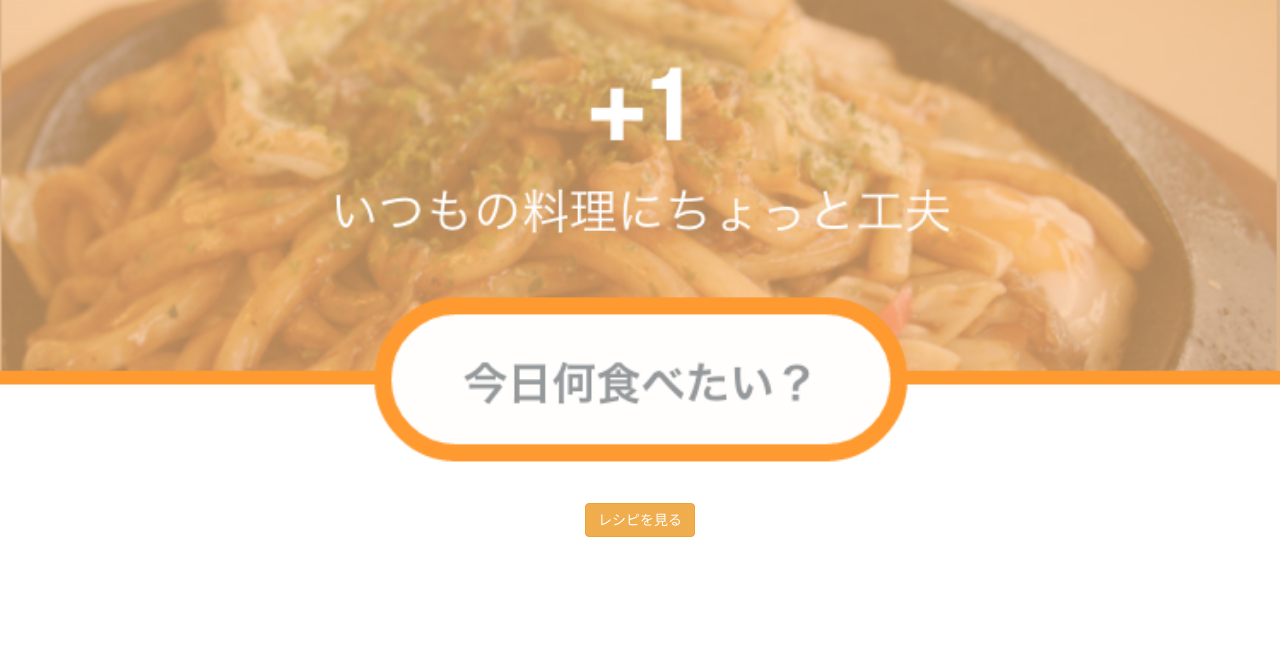
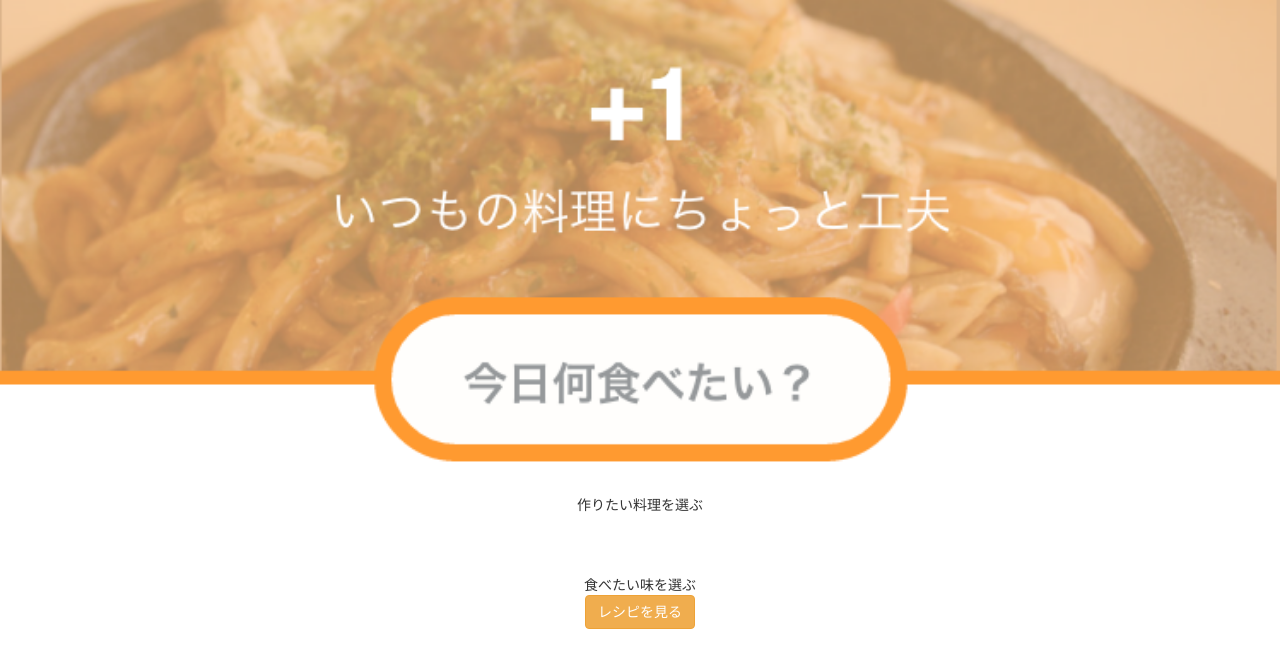
Before and after one commit to katsuyan/arrangerecipe, a Django app: page / in a window 1280 px wide. Shown: the top 668 px of the page. Run offline with Django 3.2, Linux system fonts and the light colour scheme; data that the repository does not hold is empty; some libraries are stand-ins or nearby versions.

Commit message:
add sub titiles

```diff
--- a/recipe/templates/recipe/index.html
+++ b/recipe/templates/recipe/index.html
@@ -1,7 +1,7 @@
 {% extends "base.html" %}
 {% load staticfiles %}
 
-{% block title %}++++++{% endblock title %}
+{% block title %}+1{% endblock title %}
 
 {% block extrahead %}
 <style>
@@ -12,6 +12,8 @@
 <div id="header">
   <img src="{% static 'img/head.png' %}" style="width:100%;">
 </div>
+
+<div style="text-align:center;margin-top:32px;">作りたい料理を選ぶ</div><br>
 
 <div class="container" id="index">
   <form>
@@ -29,6 +31,8 @@
 
     <br><br>
 
+    <div style="text-align:center">食べたい味を選ぶ</div>
+
     <div class="row">
       {% for taste in taste_list %}
       <div class="col-xs-3">
@@ -41,7 +45,7 @@
       {% endfor %}
     </div>
 
-    <div class="center-block"style="width: 256px; text-align: center;">
+    <div class="center-block" style="width: 256px; text-align: center;">
       <button class="btn btn-warning" id="cook_button" style="text-align:center;">レシピを見る</button>
     </div>
   </form>
```
